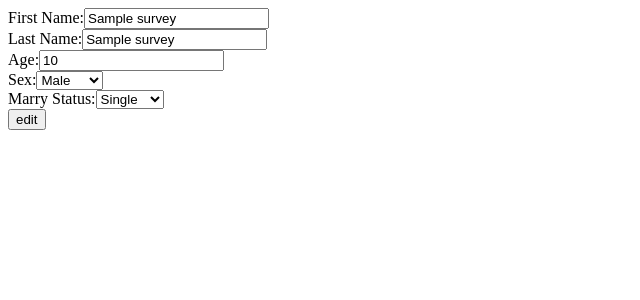
After one commit to Thnnathat/PHPPersonal-2, a PHP site: page /edit_people.php?id=1 in a window 1280 px wide. The commit adds this page. Shown: the top 300 px of the page, without its empty margins (0-640 px from the left). Run offline with PHP 8.4, Linux system fonts and the light colour scheme; tables that the repository leaves empty or names only in its code hold one stand-in row (values such as "Sample post").

Commit message:
add edit databaes

```diff
--- /dev/null
+++ b/connect_db.php
@@ -0,0 +1,9 @@
+<?php
+    $servername = "localhost";
+    $username = "cpe1561";
+    $password = "123456789";
+    $dbname = "cpe1561";
+
+    // Create connection
+    $conn = new mysqli($servername, $username, $password, $dbname);
+?>
--- /dev/null
+++ b/edit_people.php
@@ -0,0 +1,28 @@
+<?php
+require("./connect_db.php");
+
+$id=$_GET["id"];
+$sql = "SELECT * FROM survey WHERE id=$id";
+$result = $conn->query($sql);
+
+if($result->num_rows > 0){
+    $row = $result->fetch_assoc();
+?>
+<form action="./save_edit_people.php" method="post">
+    <input type="hidden" name="id" value="<?php print($row["id"]); ?>">
+    First Name:<input type="text" name="fname" value="<?php print($row["f_name"]); ?>"><br>
+    Last Name:<input type="text" name="lname" value="<?php print($row["l_name"]); ?>"><br>
+    Age:<input type="text" name="age" value="<?php print($row["age"]); ?>"><br>
+    Sex:<select name="sex">
+            <option value="m" <?php if($row["sex"]=="m") print("selected");?>>Male</option>
+            <option value="w" <?php if($row["sex"]=="w") print("selected");?>>Female</option>
+        </select><br>
+    Marry Status:<select name="marry_status">
+            <option value="u" <?php if($row["married_status"]=="u") print("selected");?>>Single</option>
+            <option value="m" <?php if($row["married_status"]=="m") print("selected");?>>Married</option>
+        </select><br>
+    <input type="submit" value="edit">
+</form>
+<?php
+}
+?>
--- a/index.php
+++ b/index.php
@@ -10,6 +10,9 @@
         <br><input type="submit" value="submit">
     </form>
     <a href = "./list_persons.php" target=_blank>Database</a>
+    <a href = "./show_people.php" target=_blank>Show People</a>
+    <a href = "./edit_people.php" target=_blank>Edit People</a>
+
 </body>
 
 </html>
```
Also changed, not shown: list_persons.php (+2 -11 lines), save_edit_people.php (added, +15 -0 lines), show_people.php (added, +35 -0 lines).
